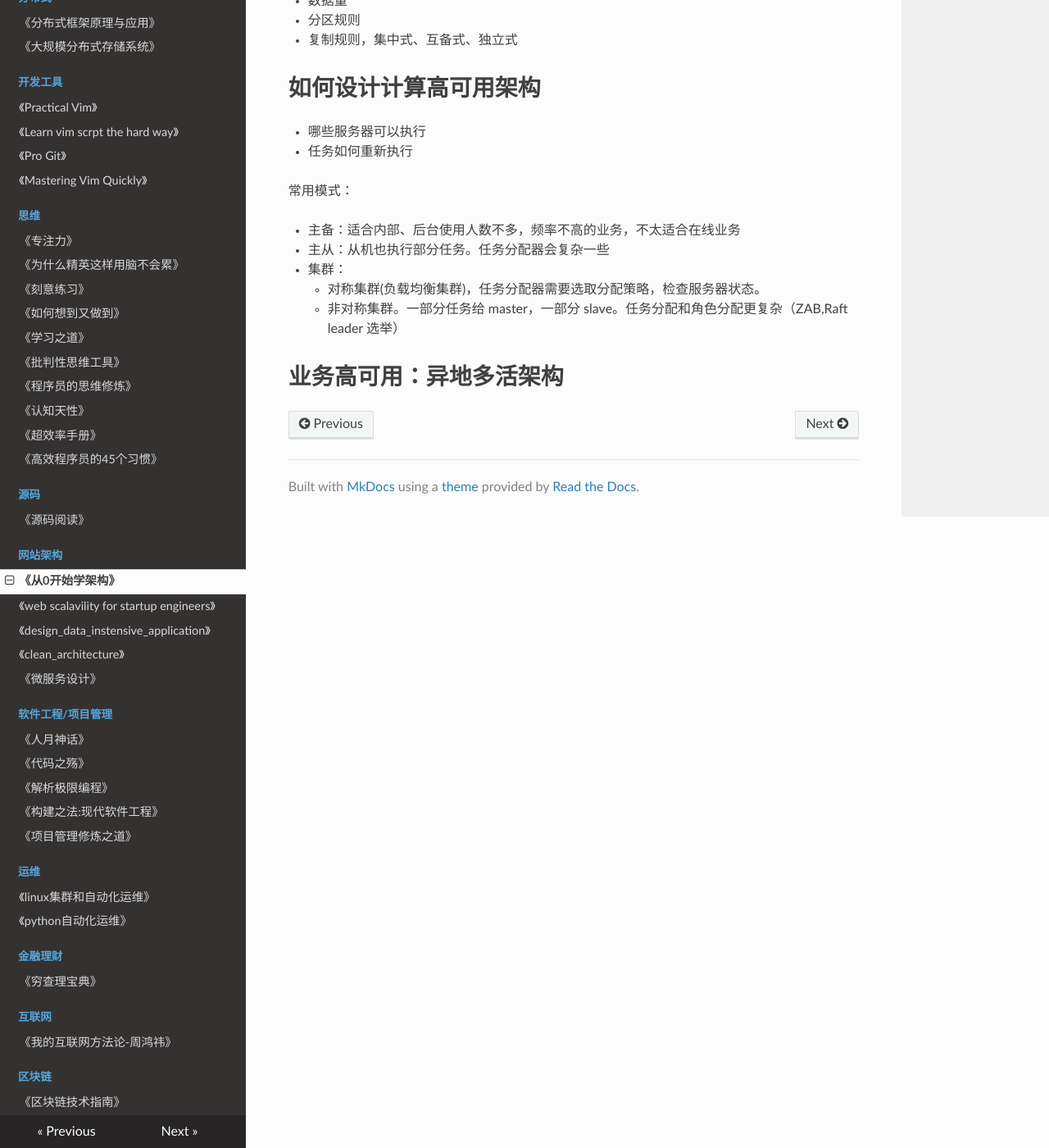
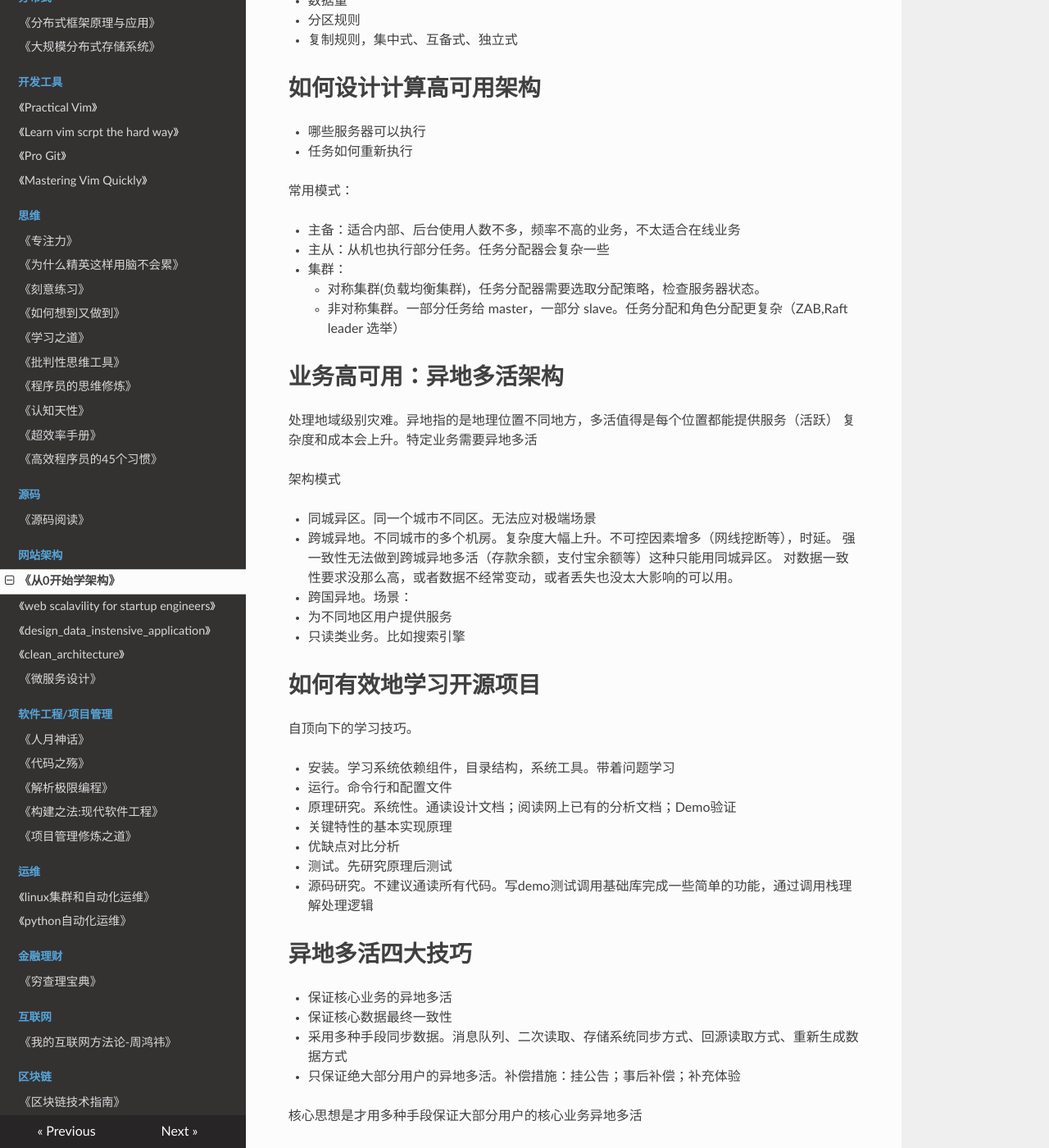
Before and after one commit to PegasusWang/booknotes, an MkDocs documentation site: the page built from docs/网站架构/从0开始学架构/从0开始学架构.md, in a window 1280 px wide and 1400 px high, scrolled down 4020 px. Shown: the whole window at 82% size. Built offline with MkDocs 1.6.1, drawn with Linux system fonts in a browser that asks for light colours; nearby versions of some CDN libraries; old or Windows-style settings are respelled for this version of MkDocs; some of the changed text lies outside the part shown.

Commit message:
异地多活架构设计

```diff
--- a/docs/网站架构/从0开始学架构/从0开始学架构.md
+++ b/docs/网站架构/从0开始学架构/从0开始学架构.md
@@ -147,3 +147,69 @@ FMEA 分析表：
     - 非对称集群。一部分任务给 master，一部分 slave。任务分配和角色分配更复杂（ZAB,Raft leader 选举）
 
 # 业务高可用：异地多活架构
+
+处理地域级别灾难。异地指的是地理位置不同地方，多活值得是每个位置都能提供服务（活跃）
+复杂度和成本会上升。特定业务需要异地多活
+
+架构模式
+
+- 同城异区。同一个城市不同区。无法应对极端场景
+- 跨城异地。不同城市的多个机房。复杂度大幅上升。不可控因素增多（网线挖断等），时延。
+  强一致性无法做到跨城异地多活（存款余额，支付宝余额等）这种只能用同城异区。
+  对数据一致性要求没那么高，或者数据不经常变动，或者丢失也没太大影响的可以用。
+- 跨国异地。场景：
+  - 为不同地区用户提供服务
+  - 只读类业务。比如搜索引擎
+
+
+# 如何有效地学习开源项目
+
+自顶向下的学习技巧。
+
+- 安装。学习系统依赖组件，目录结构，系统工具。带着问题学习
+- 运行。命令行和配置文件
+- 原理研究。系统性。通读设计文档；阅读网上已有的分析文档；Demo验证
+  - 关键特性的基本实现原理
+  - 优缺点对比分析
+- 测试。先研究原理后测试
+- 源码研究。不建议通读所有代码。写demo测试调用基础库完成一些简单的功能，通过调用栈理解处理逻辑
+
+# 异地多活四大技巧
+
+- 保证核心业务的异地多活
+- 保证核心数据最终一致性
+- 采用多种手段同步数据。消息队列、二次读取、存储系统同步方式、回源读取方式、重新生成数据方式
+- 只保证绝大部分用户的异地多活。补偿措施：挂公告；事后补偿；补充体验
+
+核心思想是才用多种手段保证大部分用户的核心业务异地多活
+
+# 异地多活设计4步走
+
+### 1业务分级
+
+访问量、核心业务、产生大量收入的业务
+
+### 2数据分类
+
+维度：数据量、唯一性、实时性、可丢失性(session)、可恢复性
+
+### 3数据同步
+
+- 存储系统同步
+- 消息队列同步(Kafka\ActiveMQ\RocketMQ)。适合无事务性或者无时序性
+- 重复生成可以重复生成的数据（session\cookie\缓存）
+
+### 4异常处理
+
+目的：
+
+- 发生问题，避免少量数据异常导致整体业务不可用
+- 问题恢复后，将异常的数据进行修正
+- 对用户安抚、模拟损失
+
+常见的异常处理措施：
+
+- 多通道。mysql主从和消息队列。多通道不要用相同的网络连接；需要数据是可覆盖的（帐号可以，密码就不行）
+- 同步和访问(异地机房通过系统的接口来进行数据访问)结合。
+- 日志记录，用于故障恢复。
+- 用户补偿。代金券、礼包、礼品、红包等
```
